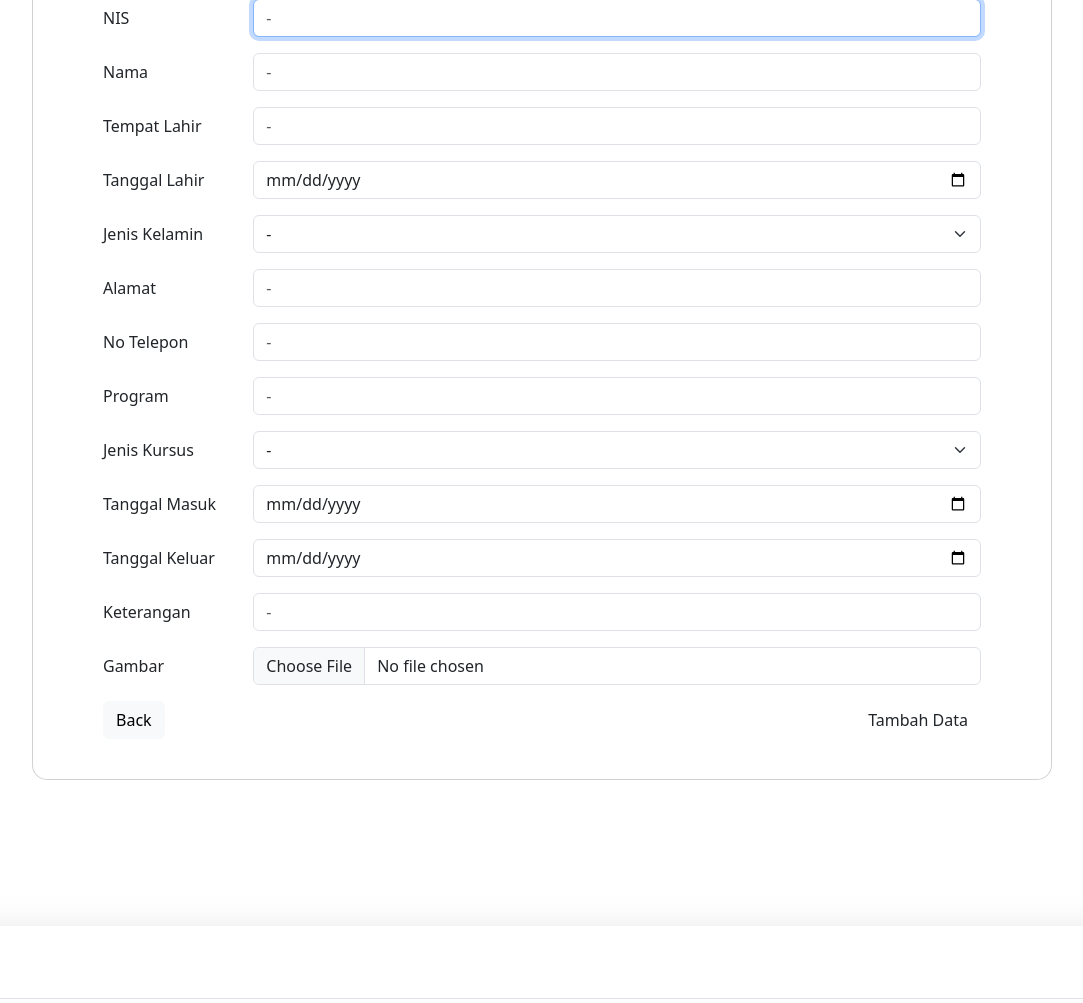
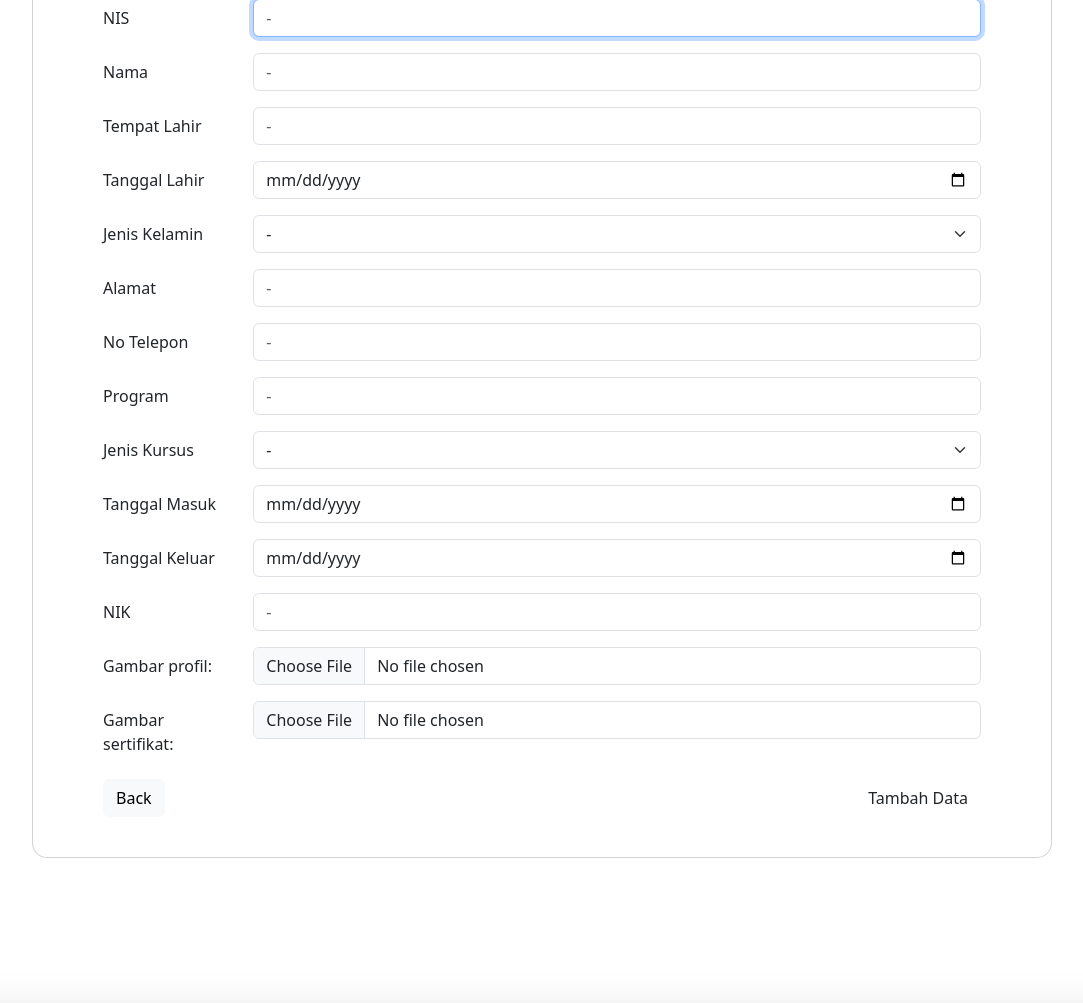
Before and after one commit to mnafis5/application_LPKP, a PHP site: the page made by app/views/daftar/add.php in a window 1280 px wide. Shown: the part 257-1260 px from the top of the page, without its empty margins (98-1181 px from the left). Run offline with PHP 8.4, Linux system fonts and the light colour scheme; the template is opened without the code that fills it, so the values that code supplies are empty; some libraries are stand-ins or nearby versions.

Commit message:
Added some changes

```diff
--- a/app/views/daftar/add.php
+++ b/app/views/daftar/add.php
@@ -84,15 +84,21 @@
           </div>
         </div>
         <div class="mb-3 row">
-          <label for="ket" class="col-sm-2 col-form-label">Keterangan</label>
+          <label for="ket" class="col-sm-2 col-form-label">NIK</label>
           <div class="col-sm-10">
-            <input type="text" class="form-control" id="ket" name="ket" value="" placeholder="-">
+            <input type="int" class="form-control" id="nik" name="nik" value="" placeholder="-">
           </div>
         </div>
         <div class="mb-3 row">
-          <label for="ket" class="col-sm-2 col-form-label">Gambar</label>
+          <label for="ket" class="col-sm-2 col-form-label">Gambar profil:</label>
           <div class="col-sm-10">
-            <input type="file" class="form-control" id="ket" name="ket" value="" placeholder="-">
+            <input type="file" class="form-control" id="ket" name="img" value="" placeholder="-">
+          </div>
+        </div>
+        <div class="mb-3 row">
+          <label for="ket" class="col-sm-2 col-form-label">Gambar sertifikat:</label>
+          <div class="col-sm-10">
+            <input type="file" class="form-control" id="ket" name="ser" value="" placeholder="-">
           </div>
         </div>
 
```
